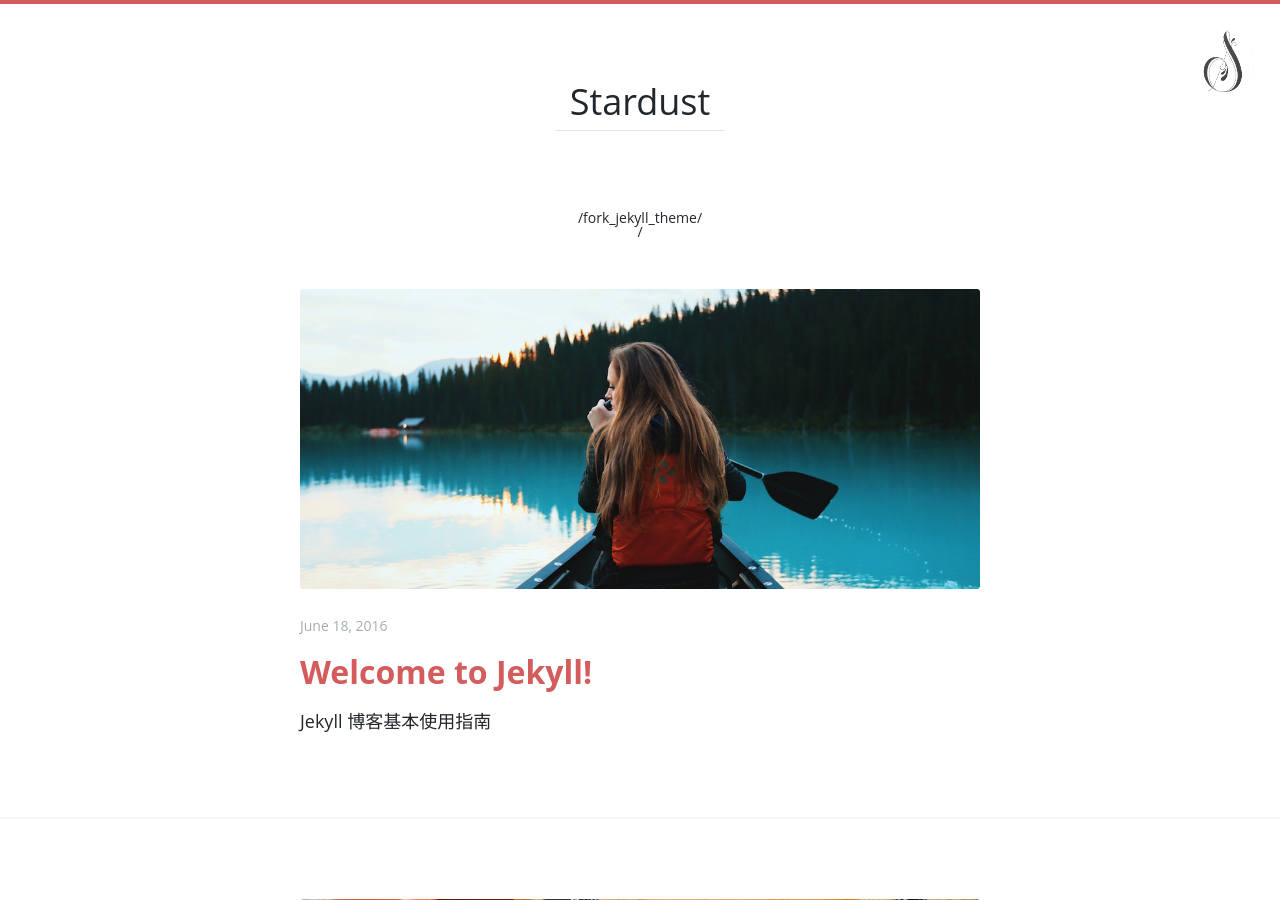
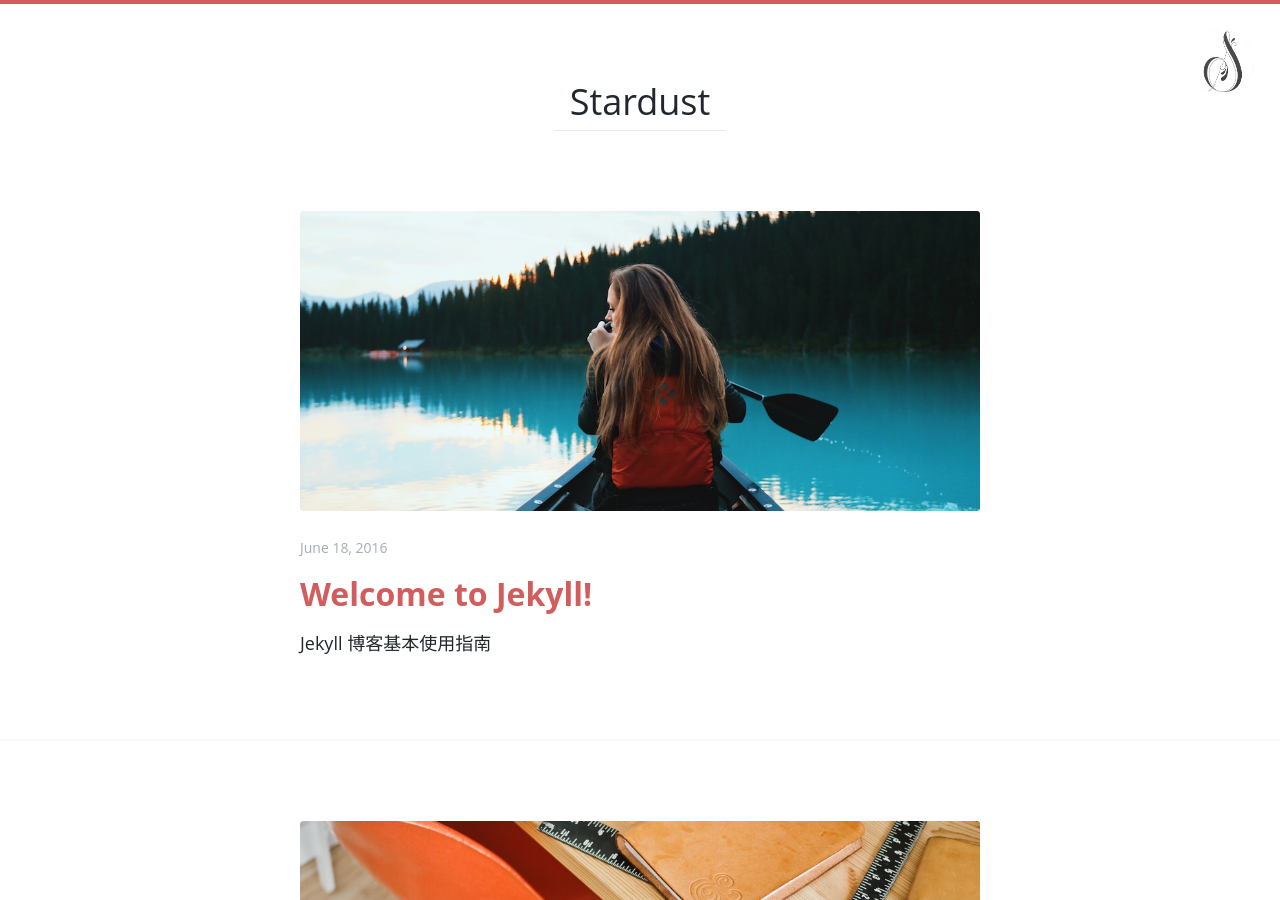
Before and after one commit to booox/fork_jekyll_theme, a Jekyll site: the page built from index.html, in a window 1280 px wide and 900 px high. Built offline with Jekyll 4.4.1, drawn with Linux system fonts in a browser that asks for light colours; the list of posts is cut into pages by our own code.

Commit message:
modify _config.yml

```diff
--- a/index.html
+++ b/index.html
@@ -3,9 +3,6 @@ layout: default
 body_class: "home-template user"
 ---
 {% include header.html %}
-
-<p>{{ site.baseurl }}</p>
-<p>{{ site.url }}</p>
 
 <div class="page-content">
   <div class="wrapper">
```
Also changed, not shown: 1 other file.
